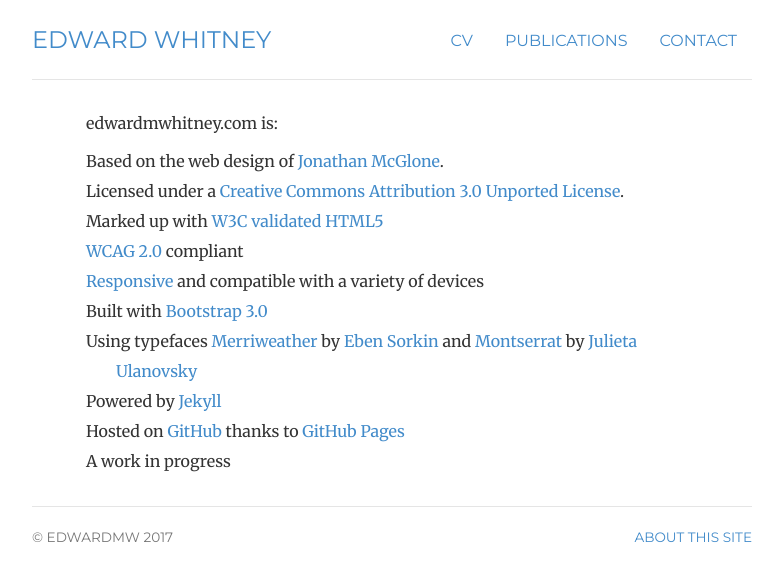
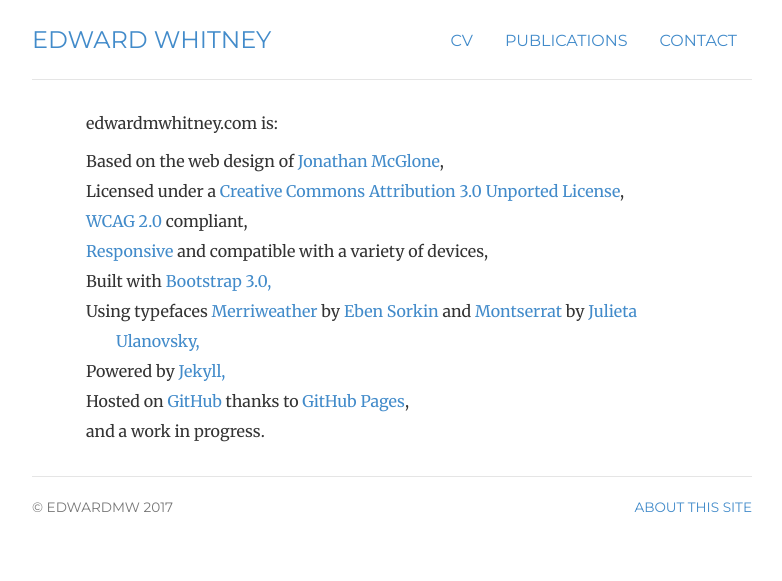
Before and after one commit to edwardmw/edwardmwhitney, a Jekyll site: the page built from about/index.html, in a window 1280 px wide. Shown: the top 581 px of the page, without its empty margins (248-1030 px from the left). Built offline with Jekyll 4.4.1, drawn with Linux system fonts in a browser that asks for light colours.

Commit message:
commit4.1

```diff
--- a/about/index.html
+++ b/about/index.html
@@ -9,16 +9,15 @@
     <p>edwardmwhitney.com is:</p>
 
       <ul class="list-unstyled">
-        <li>Based on the web design of <a href="https://github.com/jmcglone/jmcglone.github.io" target="_blank"> Jonathan McGlone</a>.</li>
-        <li>Licensed under a <a rel="license" href="http://creativecommons.org/licenses/by/3.0/deed.en_US">Creative Commons Attribution 3.0 Unported License</a>. </li>
-        <li>Marked up with <a href="http://validator.w3.org/check?uri=http%3A%2F%2Fjmcglone.com%2F" title="HTML5 Validator">W3C validated HTML5</a></li>
-        <li><a href="http://www.w3.org/TR/WCAG20/" title="WCAG 2.0">WCAG 2.0</a> compliant</li>
-        <li><a href="http://alistapart.com/article/responsive-web-design" title="Responsive Web Design at A List Apart">Responsive</a> and compatible with a variety of devices</li>
-        <li>Built with <a href="http://getbootstrap.com/" title="Bootstrap 3.0">Bootstrap 3.0</a></li>
-        <li>Using typefaces <a href="http://www.google.com/fonts/specimen/Merriweather" title ="Merriweather">Merriweather</a> by <a href="https://plus.google.com/106288796449831139244/about" title="Eben Sorkin">Eben Sorkin</a> and <a href="http://www.google.com/fonts/specimen/Montserrat" title="Montserrat">Montserrat</a> by <a href="http://www.zkysky.com.ar/" title="ZkySky Design">Julieta Ulanovsky</a></li>
-        <li>Powered by <a href="http://jekyllrb.com/" title="Jekyll">Jekyll</a></li>
-        <li>Hosted on <a href="https://github.com/edwardmw/edwardmwhitney" title="This site hosted on GitHub">GitHub</a> thanks to <a href="http://pages.github.com/" title="GitHub Pages">GitHub Pages</a></li>
-        <li>A work in progress</li>
+        <li>Based on the web design of <a href="https://github.com/jmcglone/jmcglone.github.io" target="_blank"> Jonathan McGlone</a>,</li>
+        <li>Licensed under a <a rel="license" href="http://creativecommons.org/licenses/by/3.0/deed.en_US">Creative Commons Attribution 3.0 Unported License</a>, </li>
+        <li><a href="http://www.w3.org/TR/WCAG20/" title="WCAG 2.0">WCAG 2.0</a> compliant,</li>
+        <li><a href="http://alistapart.com/article/responsive-web-design" title="Responsive Web Design at A List Apart">Responsive</a> and compatible with a variety of devices,</li>
+        <li>Built with <a href="http://getbootstrap.com/" title="Bootstrap 3.0">Bootstrap 3.0,</a></li>
+        <li>Using typefaces <a href="http://www.google.com/fonts/specimen/Merriweather" title ="Merriweather">Merriweather</a> by <a href="https://plus.google.com/106288796449831139244/about" title="Eben Sorkin">Eben Sorkin</a> and <a href="http://www.google.com/fonts/specimen/Montserrat" title="Montserrat">Montserrat</a> by <a href="http://www.zkysky.com.ar/" title="ZkySky Design">Julieta Ulanovsky,</a></li>
+        <li>Powered by <a href="http://jekyllrb.com/" title="Jekyll">Jekyll,</a></li>
+        <li>Hosted on <a href="https://github.com/edwardmw/edwardmwhitney" title="This site hosted on GitHub">GitHub</a> thanks to <a href="http://pages.github.com/" title="GitHub Pages">GitHub Pages</a>,</li>
+        <li>and a work in progress.</li>
       </ul>
 
   </div>
--- a/cv/index.html
+++ b/cv/index.html
@@ -1,4 +1,4 @@
----
+q---
 layout: default
 title: CV
 cv: active
```
